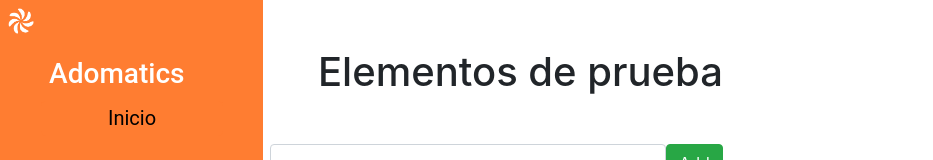
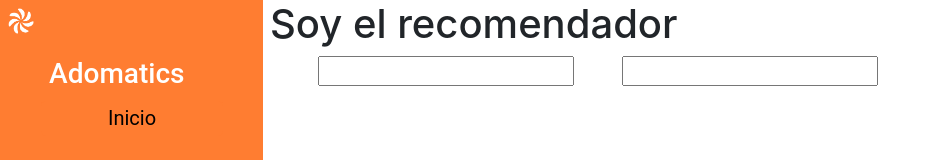
Before and after one commit to soydavido/PerfumeriaBDI, a React (Create React App) app in the folder client/: page / in a window 1280 px wide. Shown: the top 160 px of the page, without its empty margins (0-933 px from the left). Built offline with nearby package versions, Linux system fonts and the light colour scheme; no server answers.

Commit message:
Actualizacion del recomendador y error corregido puesto que los estados se actualizaban tarde

```diff
--- a/client/src/App.js
+++ b/client/src/App.js
@@ -13,10 +13,10 @@ class App extends React.Component{
   constructor(props){
     super(props);
     this.state = {
-      inicio: "1",
+      inicio: "",
       consulta: "",
       evaluacion: "",
-      recomendador: ""
+      recomendador: "1"
     }
   }
 
@@ -38,6 +38,7 @@ class App extends React.Component{
         }
         if(event.target.value==4){
           this.setState({inicio:"",consulta:"",evaluacion:"",recomendador:"1"});
+          console.log("Render recomendador");
         }
       }
     }
--- a/client/src/components/Recomendador.js
+++ b/client/src/components/Recomendador.js
@@ -1,13 +1,48 @@
 import "./../style.css";
 import React,{ Fragment, useState } from "react";
 
-const Recomendador = () => {
-    return  (
 
-        <div class="body">
+class Recomendador extends React.Component{
+
+    constructor(props){
+        super(props);
+        this.state = {
+            descripcion: "",
+            estado: ""
+        }
+    }
+
+    getSnapshotBeforeUpdate(prevProps,prevState){
+        // El estado anterior se monta aqui
+    }
+
+    componentDidUpdate(){
+    //    document.getElementById("abc").innerHTML="Hola"; //Aqui iria algo que se mostraria despues del update
+    }
+
+    myChangeHandler = (event) =>{
+        let nam = event.target.name;
+        let val = event.target.value;
+        this.setState({[nam]: val});
+        console.log(this.state);
+    }
+
+    //Aqui pueden ir funciones propias
+
+    render(){
+
+        console.log(this.state);
+
+        return(
+            <div class="body">
             <h1>Soy el recomendador</h1>
+            <input name='descripcion' className="ml-5" onChange={this.myChangeHandler}></input>
+            <input name='estado' className="ml-5" onChange={this.myChangeHandler}></input>
         </div>
-    )
-};
+        )
+    }
+
+}
+
 
 export default Recomendador;
```
